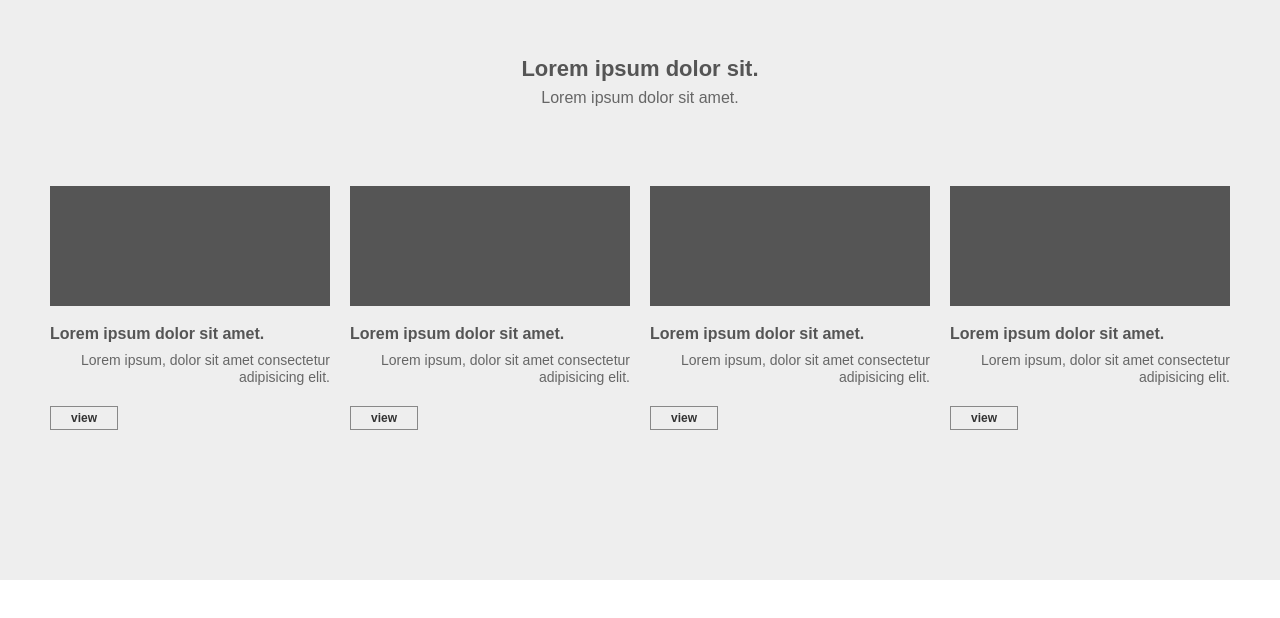
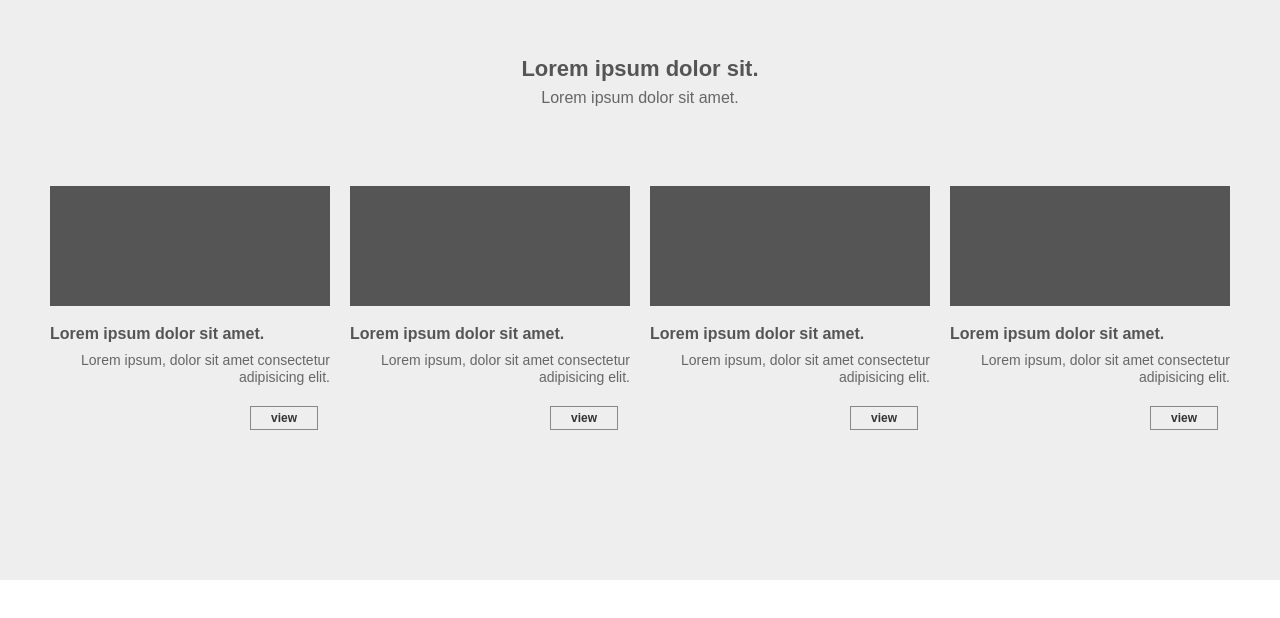
Before and after one commit to YimKyoungHoon/box-0724, a plain HTML site: page index.html in a window 1280 px wide. Shown: the part 142-760 px from the top of the page. Drawn offline with Linux system fonts and the light colour scheme; files whose address does not match are found by name.

Commit message:
과제 수정본

```diff
--- a/css/style.css
+++ b/css/style.css
@@ -37,4 +37,4 @@ color: #666; text-align: right; margin-bottom: 20px;}
 
 #box .inner .wrap article a{font: bold 12px/1 "arial";
 color: #333; border: 1px solid #888; display: inline-block;
-padding: 5px 20px;}
+padding: 5px 20px; transform: translate(200px, 0px);}
```
